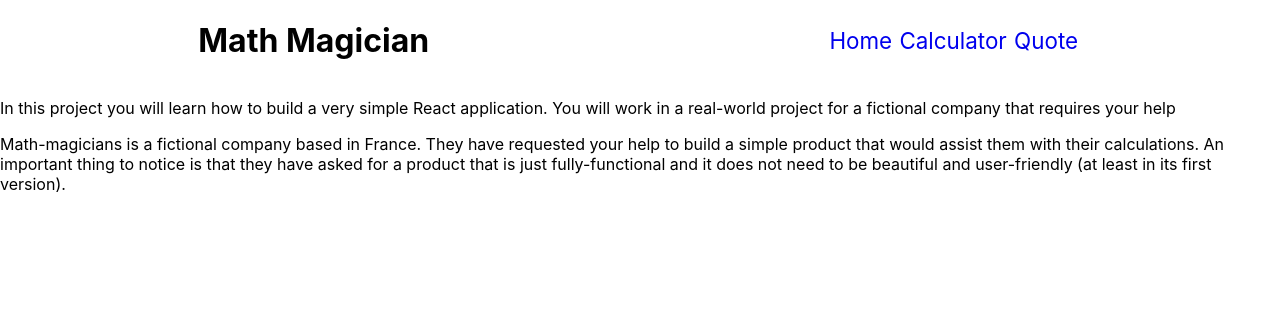
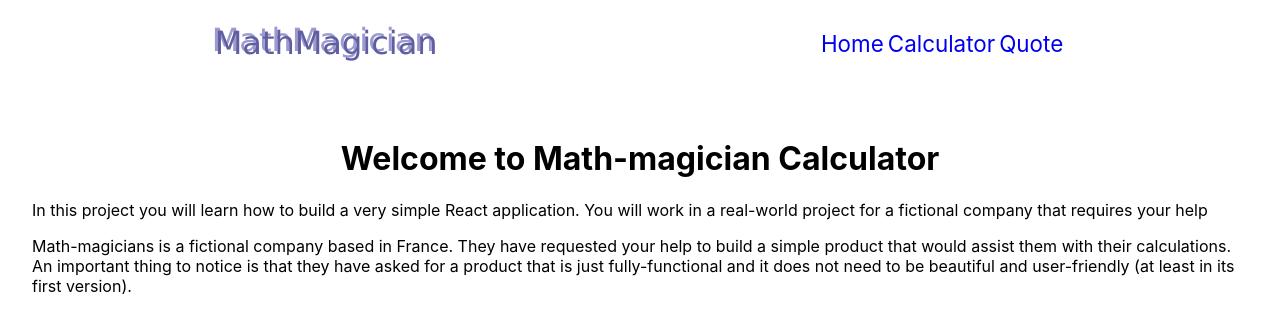
Before and after one commit to IBUNHABIBU/react-calculator, a React (Create React App) app: page / in a window 1280 px wide. Shown: the top 332 px of the page. Built offline with nearby package versions, Linux system fonts and the light colour scheme.

Commit message:
styling the home page

```diff
--- a/src/Components/Home.js
+++ b/src/Components/Home.js
@@ -1,7 +1,8 @@
 import React from 'react';
 
 const Home = () => (
-  <div>
+  <div className="home-container">
+    <h1 align="center">Welcome to Math-magician Calculator</h1>
     <p>
       In this project you will learn how to build a very simple React application.
       You will work in a real-world project for a
--- a/src/Components/Nav.js
+++ b/src/Components/Nav.js
@@ -3,7 +3,10 @@ import './stylesheet/nav.css';
 
 const Nav = () => (
   <div className="nav">
-    <h1>Math Magician</h1>
+    <div className="logo">
+      <span className="math">Math</span>
+      Magician
+    </div>
     <div className="nav-bar">
       <a href="/">Home</a>
       <a href="/Calculator">Calculator</a>
--- a/src/Components/stylesheet/nav.css
+++ b/src/Components/stylesheet/nav.css
@@ -2,6 +2,7 @@
   display: flex;
   justify-content: space-around;
   align-items: center;
+  padding: 1.5rem;
 }
 
 .nav-bar {
--- a/src/index.css
+++ b/src/index.css
@@ -25,3 +25,14 @@ code {
     'Courier New',
     monospace;
 }
+
+.home-container {
+  padding: 2rem;
+}
+
+.logo {
+  color: rgb(94, 94, 160);
+  font-size: 2rem;
+  text-shadow: -3px -3px 0px rgba(156, 154, 207, 1);
+  font-family: Verdana, Geneva, Tahoma, sans-serif;
+}
```
